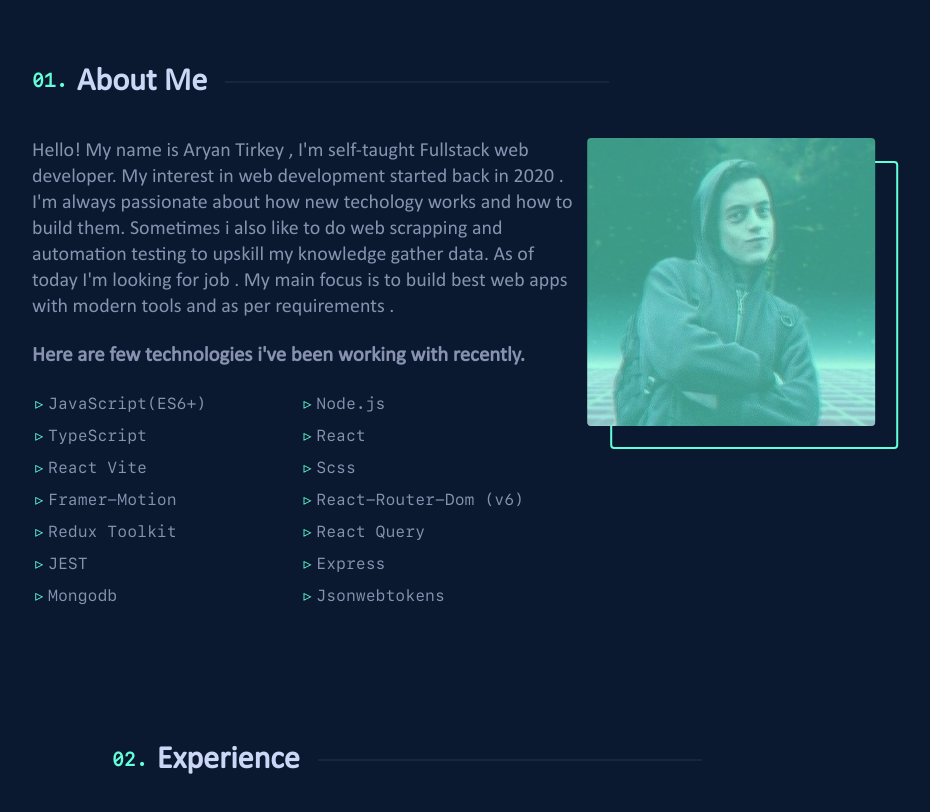
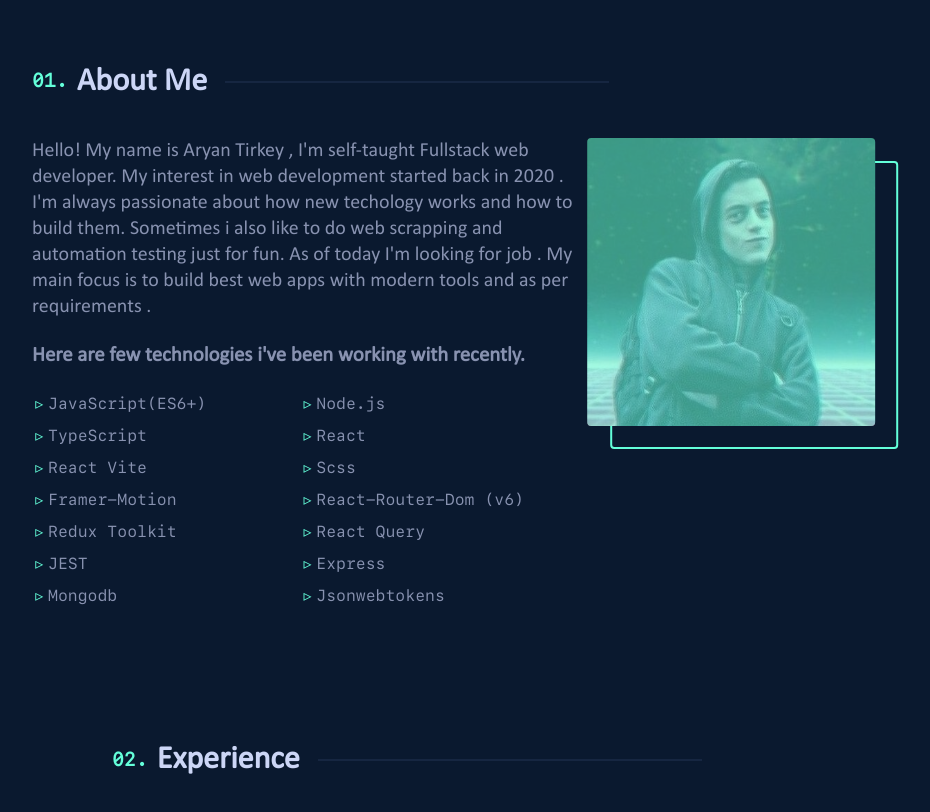
Before and after one commit to AryanTy20/my-portfolio, a React (Vite) app: page / in a window 1280 px wide. Shown: the part 880-1692 px from the top of the page, without its empty margins (176-1106 px from the left). Built offline with nearby package versions, Linux system fonts and the light colour scheme.

Commit message:
refactor: update about

```diff
--- a/src/components/AboutMe/index.tsx
+++ b/src/components/AboutMe/index.tsx
@@ -12,9 +12,9 @@ const AboutMe = () => {
             developer. My interest in web development started back in 2020 . I'm
             always passionate about how new techology works and how to build
             them. Sometimes i also like to do web scrapping and automation
-            testing to upskill my knowledge gather data. As of today I'm looking
-            for job . My main focus is to build best web apps with modern tools
-            and as per requirements .
+            testing just for fun. As of today I'm looking for job . My main
+            focus is to build best web apps with modern tools and as per
+            requirements .
           </p>
           <h2>Here are few technologies i've been working with recently.</h2>
           <ul className="skills">
```
